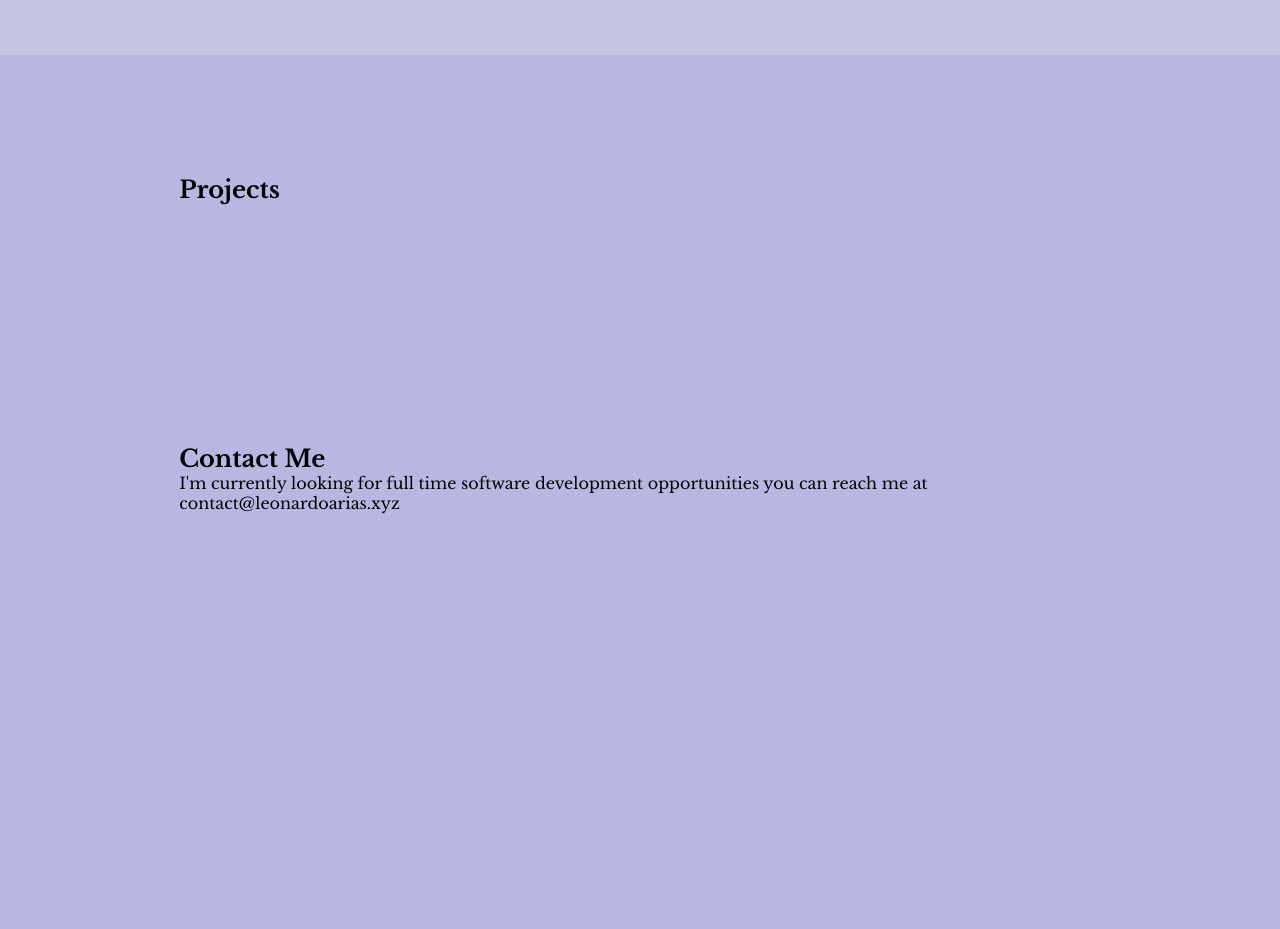
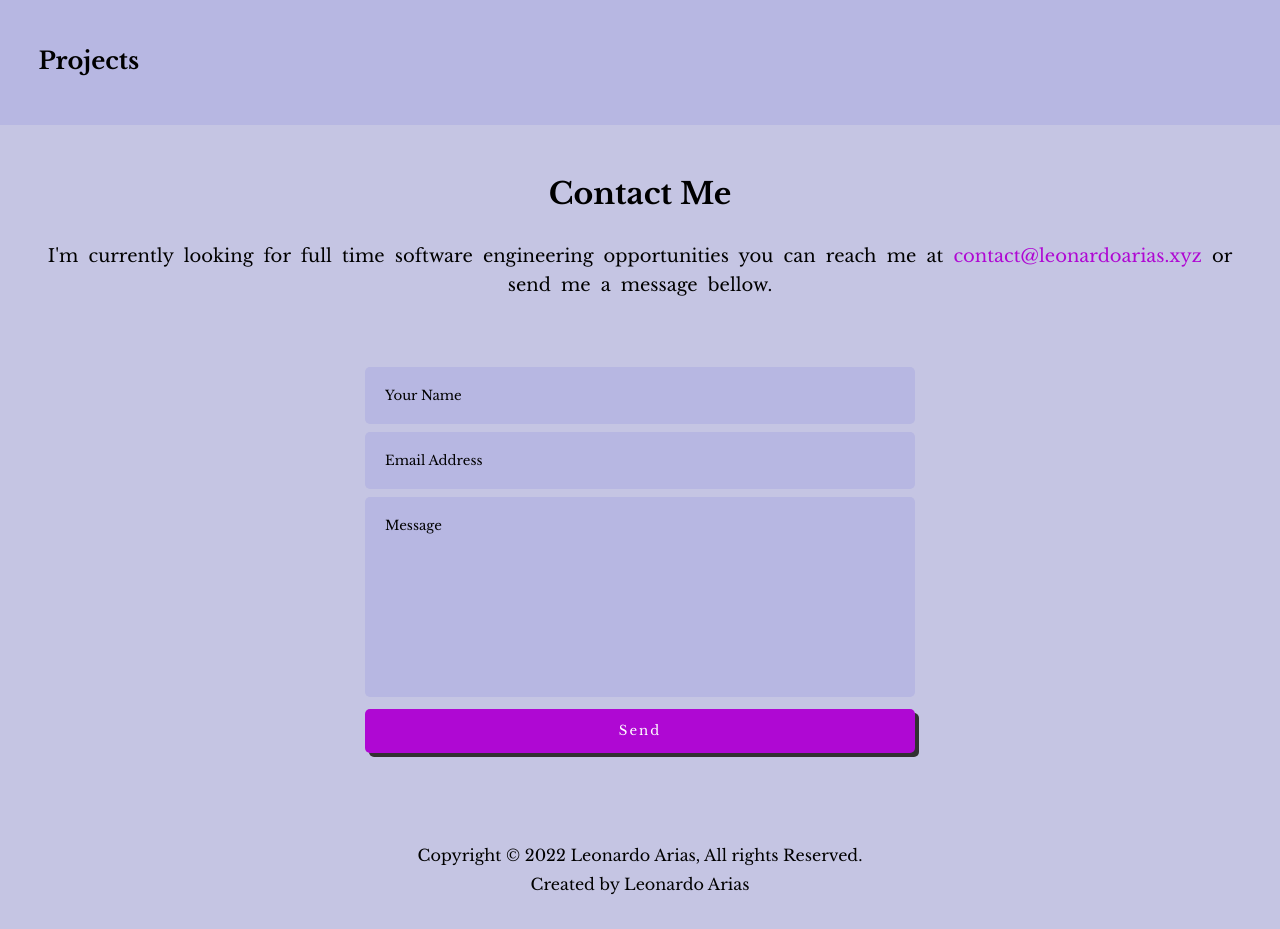
Before and after one commit to LeoAB2907/leoab2907.github.io, a plain HTML site: page index.html in a window 1280 px wide. Shown: the part 1420-2349 px from the top of the page. Before the commit the page ends 2053 px from the top, so only its background shows below. Drawn offline with nearby package versions, Linux system fonts and the light colour scheme.

```diff
--- a/index.html
+++ b/index.html
@@ -75,14 +75,29 @@
 
     <!--Contact-->
     <section class="contact" id="contact">
-        <div>
+        <div class="contact-text">
             <h1>Contact Me</h1>
-            <p>I'm currently looking for full time software development opportunities
-                you can reach me at <spam>contact@leonardoarias.xyz</spam></p>
+            <p>I'm currently looking for full time software engineering opportunities
+                you can reach me at <span>contact@leonardoarias.xyz</span> or send me a message bellow.</p>
+        </div>
+        <div class="contact-form">
+            <form action="">
+                <input type="" placeholder="Your Name" required>
+                <input type="email" name="" id="" placeholder="Email Address" required>
+                <textarea name="" id="" cols="30" rows="10" placeholder="Message" required></textarea>
+                <input type="submit" name="" value="Send" class="send-btn">
+            </form>
         </div>
     </section>
 
+    <!--Copyright-->
+    <div class="copyright">
+        <p>
+            Copyright © 2022 Leonardo Arias, All rights Reserved. <br>Created by Leonardo Arias
+        </p>
+    </div>
 
+    <script src="https://unpkg.com/scrollreveal"></script>
     <!------ Link to js ------>
     <script type="text/javascript" src="script.js"></script>
 </body>
--- a/script.js
+++ b/script.js
@@ -0,0 +1,20 @@
+let menu = document.querySelector('#menu-icon');
+let navbar = document.querySelector('.navbar');
+
+menu.onclick = () => {
+    menu.classList.toggle('bx-x');
+    navbar.classList.toggle('active');
+};
+
+window.onscroll = () => {
+    menu.classList.remove('bx-x');
+    navbar.classList.remove('active');
+};
+const sr = ScrollReveal ({
+    distance: '60px',
+    duration: 2500,
+    reset: true
+})
+
+sr.reveal('.home-content' ,{delay: 200, origin:'top'})
+sr.reveal('.about-text' ,{delay: 200, origin:'top'})
--- a/style.css
+++ b/style.css
@@ -11,7 +11,7 @@
 :root{
     --bg-color: #b7b7e2;
     --main-color: #af08d3;
-    --2nd-main-color: #ffffcc;
+    --2nd-main-color: #131313;
     --text-color: #000000;
     --big-font: 5rem;
     --h2-font: 1.9rem;
@@ -133,8 +133,16 @@
     padding: 0 25px;
     line-height: 42px;
     display: inline-block;
+    border: 1px solid transparent;
+    letter-spacing: 2px;
+    font-weight: 400;
+    transition: ease all 0.35s;
 }
-
+.btn:hover{
+    background: #ffffff;
+    color: var(--main-color);
+    box-shadow: 4px 4px #313131;
+}
 .about{
     background: var(--about-bkground);
     display: grid;
@@ -163,3 +171,139 @@
     line-height: 1.8rem;
     word-spacing: 5px;
 }
+.contact{
+    background: var(--about-bkground);
+    align-items: center;
+}
+.contact-text h1{
+    color: var(--text-color);
+    font-size: 30px;
+    margin: 0 0 30px;
+    text-align: center;
+}
+.contact-text p{
+    color: var(--text-color);
+    font-size: 18px;
+    margin: 0 0 30px;
+    line-height: 1.8rem;
+    word-spacing: 5px;
+    text-align: center;
+}
+.contact-form{
+    display: flex;
+    align-items: center;
+    justify-content: center;
+    margin-top: 4.2rem;
+}
+.contact-form form{
+    position: relative;
+    width: 550px;
+
+}
+form input,
+form textarea{
+    width: 100%;
+    padding: 20px;
+    border: none;
+    outline: none;
+    background: var(--bg-color);
+    color: var(--text-color);
+    margin-bottom: 0.5rem;
+    border-radius: 5px;
+}
+form input::placeholder,
+form textarea::placeholder{
+    color: var(--text-color)
+}
+textarea{
+    resize: none;
+    height: 200px;
+}
+form .send-btn{
+    text-decoration: none;
+    font-weight: bold;
+    background: var(--main-color);
+    color: #ffffff;
+    box-shadow: 4px 4px #313131;
+    padding: 0 25px;
+    line-height: 42px;
+    display: inline-block;
+    border: 1px solid transparent;
+    letter-spacing: 2px;
+    font-weight: 400;
+    transition: ease all 0.35s;
+    cursor: pointer;
+}
+form .send-btn:hover{
+    background: #ffffff;
+    color: var(--main-color);
+    box-shadow: 4px 4px #313131;
+}
+.copyright{
+    text-align: center;
+    padding: 30px;
+    color: var(--text-color);
+    background: var(--about-bkground);
+    line-height: 1.8rem;
+}
+
+@media (max-width: 1430px){
+    header{
+        padding: 25px 3%
+    }
+    section{
+        padding: 50px 3%;
+    }
+    :root{
+        --big-font: 4rem;
+        --h2-font: 1.2rem;
+    }
+}
+@media (max-width: 1020px){
+    :root{
+        --big-font: 3rem;
+        --h2-font: 1.2rem;
+        --p-font: 0.9rem;
+    }
+}
+@media (max-width: 830px){
+    header{
+        padding: 18px 3%;
+    }
+    #menu-icon{
+        display: block;
+    }
+    .navbar{
+        position: absolute;
+        top: -500px;
+        left: 0;
+        right: 0;
+        display: flex;
+        flex-direction: column;
+        background: var(--bg-color);
+        box-shadow: 0px 15px 30px 0px rgb(0 0 0 / 70%);
+        text-align: left;
+        transition: 0.2s ease;
+    }
+    .navbar a{
+        display: block;
+        padding: 1rem;
+        border-left: 2px solid var(--main-color);
+        margin: 1rem;
+    }
+    .navbar.active{
+        top: 100%;
+    }
+}
+@media (max-width: 795px){
+    .about{
+        grid-template-columns: 1fr;
+        grid-gap: 2rem;
+        text-align: center;
+        height: 100vh;
+    }
+    .about-img img{
+        max-width: 100%;
+        width: 490px;
+    }
+}
```
